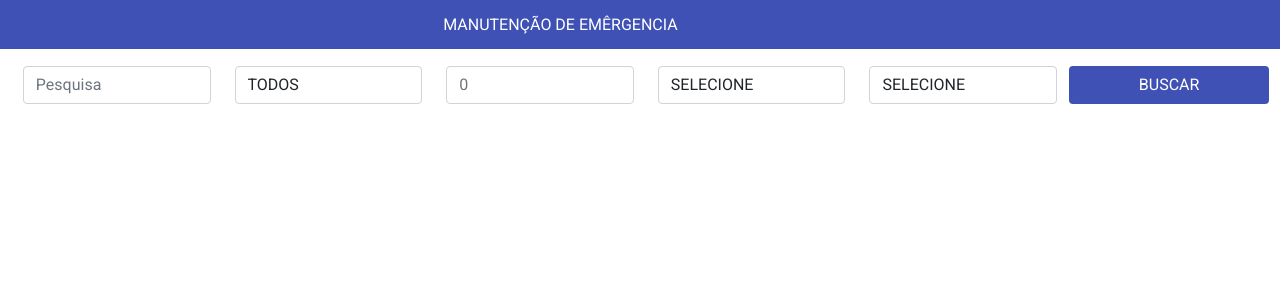
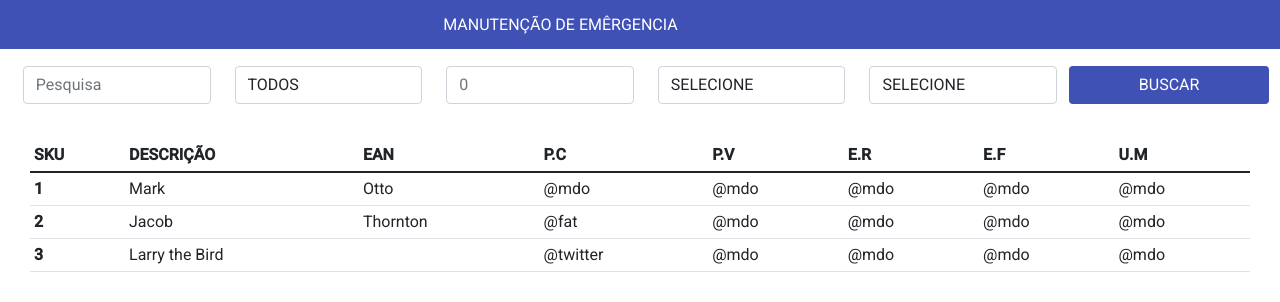
Before and after one commit to brunonovell/muito-mais, an Angular app: page / in a window 1280 px wide. Shown: the top 302 px of the page. Built offline with nearby package versions, Linux system fonts and the light colour scheme.

Commit message:
Pau na maquina

```diff
--- a/src/app/app.component.html
+++ b/src/app/app.component.html
@@ -1,5 +1,6 @@
 <div class="container-fluid">
   <app-barra></app-barra>
   <app-formulario></app-formulario>
+  <app-tabela></app-tabela>
   <router-outlet></router-outlet>
 </div>
--- a/src/app/app.module.ts
+++ b/src/app/app.module.ts
@@ -10,6 +10,7 @@ import { BrowserAnimationsModule } from '@angular/platform-browser/animations';
 import { MatSidenavModule } from '@angular/material/sidenav';
 import { MatListModule } from '@angular/material/list';
 import { FormularioComponent } from './components/formulario/formulario.component';
+import { TabelaComponent } from './components/tabela/tabela.component';
 
 
 
@@ -20,6 +21,7 @@ import { FormularioComponent } from './components/formulario/formulario.componen
     AppComponent,
     BarraComponent,
     FormularioComponent,
+    TabelaComponent,
   ],
   imports: [
     BrowserModule,
--- /dev/null
+++ b/src/app/components/tabela/tabela.component.html
@@ -0,0 +1,49 @@
+<div class="row">
+  <div class="style-tabela ">
+    <table class="table table-sm">
+      <thead>
+        <tr>
+          <th scope="col">SKU</th>
+          <th scope="col">DESCRIÇÃO</th>
+          <th scope="col">EAN</th>
+          <th scope="col">P.C</th>
+          <th scope="col">P.V</th>
+          <th scope="col">E.R</th>
+          <th scope="col">E.F</th>
+          <th scope="col">U.M</th>
+        </tr>
+      </thead>
+      <tbody>
+        <tr>
+          <th scope="row">1</th>
+          <td>Mark</td>
+          <td>Otto</td>
+          <td>@mdo</td>
+          <td>@mdo</td>
+          <td>@mdo</td>
+          <td>@mdo</td>
+          <td>@mdo</td>
+        </tr>
+        <tr>
+          <th scope="row">2</th>
+          <td>Jacob</td>
+          <td>Thornton</td>
+          <td>@fat</td>
+          <td>@mdo</td>
+          <td>@mdo</td>
+          <td>@mdo</td>
+          <td>@mdo</td>
+        </tr>
+        <tr>
+          <th scope="row">3</th>
+          <td colspan="2">Larry the Bird</td>
+          <td>@twitter</td>
+          <td>@mdo</td>
+          <td>@mdo</td>
+          <td>@mdo</td>
+          <td>@mdo</td>
+        </tr>
+      </tbody>
+    </table>
+  </div>
+</div>
--- /dev/null
+++ b/src/app/components/tabela/tabela.component.scss
@@ -0,0 +1,3 @@
+.style-tabela{
+  padding: 30px;
+}
--- /dev/null
+++ b/src/app/components/tabela/tabela.component.ts
@@ -0,0 +1,15 @@
+import { Component, OnInit } from '@angular/core';
+
+@Component({
+  selector: 'app-tabela',
+  templateUrl: './tabela.component.html',
+  styleUrls: ['./tabela.component.scss']
+})
+export class TabelaComponent implements OnInit {
+
+  constructor() { }
+
+  ngOnInit(): void {
+  }
+
+}
```
Also changed, not shown: 1 other file (tests, documents, lock files or other folders).
